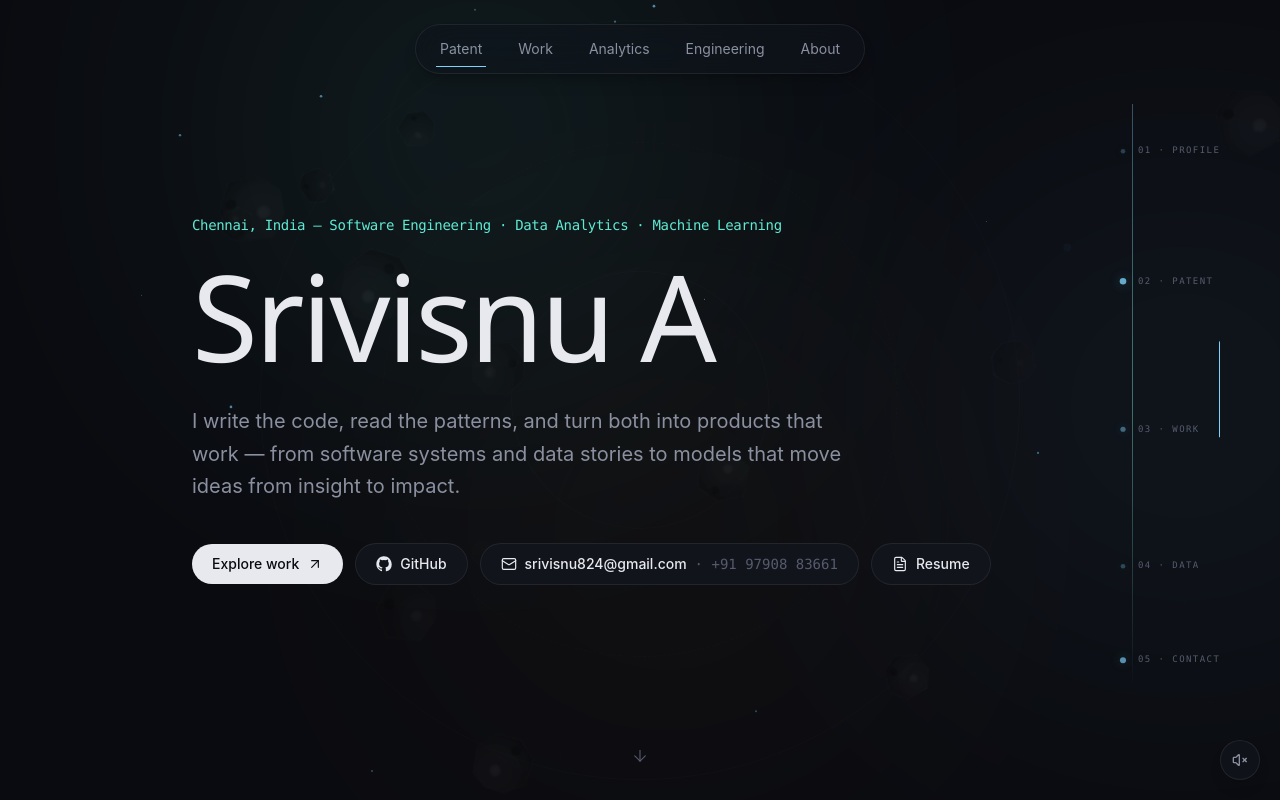
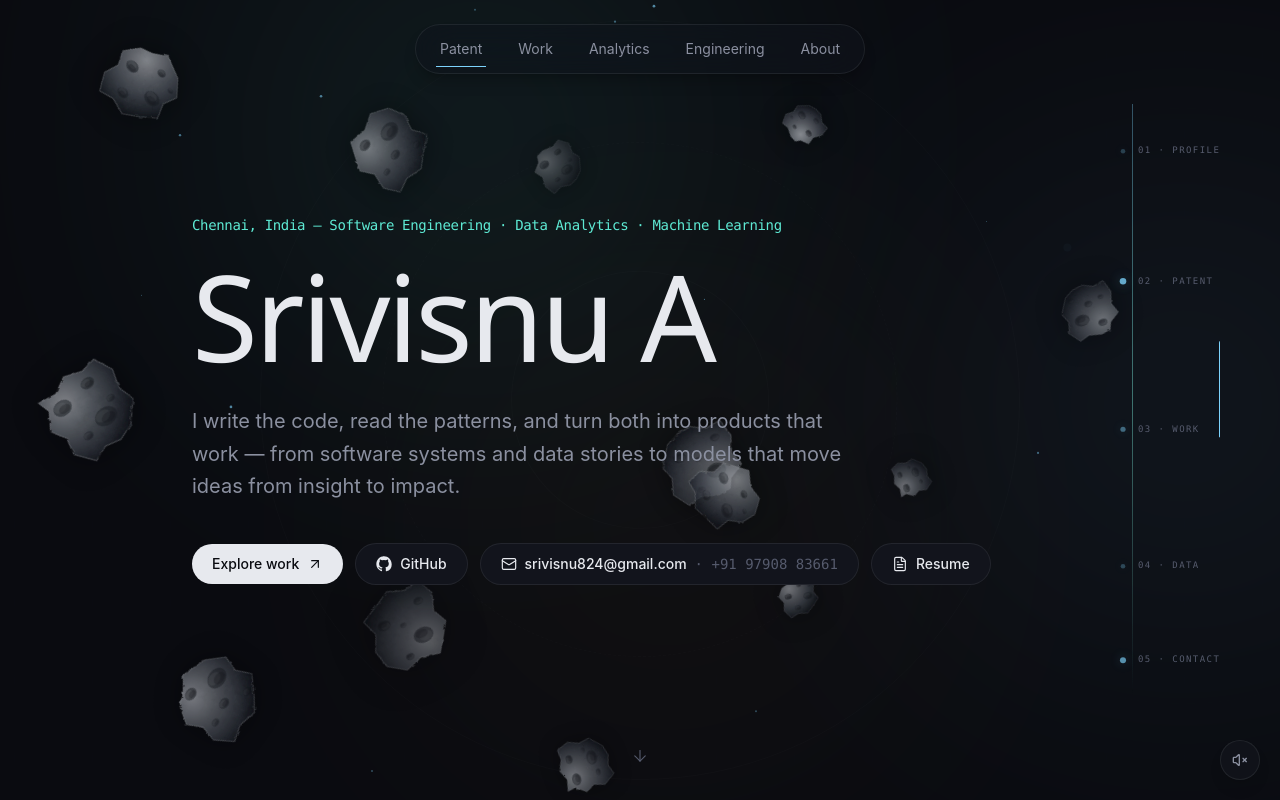
Before and after one commit to srivisnuA/portfolio, a Next.js app: page / in a window 1280 px wide. Shown: the top 800 px of the page. Built offline with nearby package versions, Linux system fonts and the light colour scheme.

Commit message:
Make interactive asteroids look more rocky and realistic

```diff
--- a/components/AsteroidGame.tsx
+++ b/components/AsteroidGame.tsx
@@ -13,29 +13,38 @@ type Asteroid = {
   driftX: number;
   driftY: number;
   spin: number;
-  shape: string;
+  shape: number;
+  tone: number;
 };
 
-const shapes = [
-  "polygon(50% 5%, 82% 18%, 98% 52%, 80% 86%, 48% 96%, 15% 80%, 4% 46%, 18% 16%)",
-  "polygon(38% 4%, 78% 12%, 96% 44%, 84% 78%, 55% 96%, 18% 84%, 5% 50%, 16% 20%)",
-  "polygon(50% 3%, 92% 28%, 88% 72%, 54% 97%, 20% 84%, 4% 50%, 18% 20%)",
-  "polygon(28% 6%, 72% 8%, 96% 38%, 82% 82%, 50% 97%, 12% 76%, 4% 40%)",
+const asteroidShapes = [
+  "M50 3 L70 10 L88 7 L98 28 L92 48 L97 67 L79 88 L60 95 L42 91 L25 98 L9 78 L13 59 L3 43 L15 24 L11 10 L32 13 Z",
+  "M43 4 L65 9 L82 4 L96 22 L91 42 L98 58 L83 83 L67 92 L49 95 L31 87 L12 91 L5 69 L11 49 L4 31 L22 19 L27 7 Z",
+  "M27 6 L50 11 L71 4 L91 18 L96 39 L87 58 L94 77 L69 90 L55 98 L34 91 L15 95 L6 75 L13 55 L5 38 L17 20 Z",
+  "M48 3 L77 13 L94 31 L88 49 L96 67 L77 84 L61 96 L39 91 L20 97 L7 76 L12 57 L3 40 L16 21 L31 15 Z",
+];
+
+const craterSets = [
+  [[29, 30, 11], [67, 24, 8], [62, 65, 13], [34, 71, 6], [78, 52, 5]],
+  [[35, 23, 8], [68, 37, 13], [49, 61, 7], [25, 66, 5], [76, 75, 6]],
+  [[26, 45, 9], [58, 24, 6], [73, 55, 11], [42, 77, 8], [82, 31, 4]],
+  [[36, 34, 12], [61, 17, 5], [74, 63, 8], [25, 73, 6], [53, 54, 4]],
 ];
 
 function createAsteroid(id: number): Asteroid {
   const direction = Math.random() > 0.5 ? 1 : -1;
   return {
     id,
-    left: 5 + Math.random() * 90,
-    top: 8 + Math.random() * 82,
-    size: 24 + Math.random() * 52,
+    left: 4 + Math.random() * 92,
+    top: 7 + Math.random() * 86,
+    size: 30 + Math.random() * 58,
     duration: 5 + Math.random() * 8,
     delay: Math.random() * 5,
     driftX: direction * (80 + Math.random() * 220),
     driftY: -120 + Math.random() * 240,
-    spin: (direction * (180 + Math.random() * 420)),
-    shape: shapes[Math.floor(Math.random() * shapes.length)],
+    spin: direction * (180 + Math.random() * 420),
+    shape: Math.floor(Math.random() * asteroidShapes.length),
+    tone: Math.floor(Math.random() * craterSets.length),
   };
 }
 
@@ -62,8 +71,8 @@ export default function AsteroidGame() {
 
       const master = ctx.createGain();
       master.gain.setValueAtTime(0.0001, now);
-      master.gain.exponentialRampToValueAtTime(0.075, now + 0.012);
-      master.gain.exponentialRampToValueAtTime(0.0001, now + 0.32);
+      master.gain.exponentialRampToValueAtTime(0.08, now + 0.012);
+      master.gain.exponentialRampToValueAtTime(0.0001, now + 0.34);
       master.connect(ctx.destination);
 
       const crack = ctx.createBufferSource();
@@ -73,14 +82,14 @@ export default function AsteroidGame() {
       crack.buffer = buffer;
       const filter = ctx.createBiquadFilter();
       filter.type = "lowpass";
-      filter.frequency.setValueAtTime(1800, now);
-      filter.frequency.exponentialRampToValueAtTime(320, now + 0.28);
+      filter.frequency.setValueAtTime(2100, now);
+      filter.frequency.exponentialRampToValueAtTime(280, now + 0.28);
       crack.connect(filter).connect(master);
 
       const boom = ctx.createOscillator();
       boom.type = "sine";
-      boom.frequency.setValueAtTime(115, now);
-      boom.frequency.exponentialRampToValueAtTime(42, now + 0.3);
+      boom.frequency.setValueAtTime(125, now);
+      boom.frequency.exponentialRampToValueAtTime(38, now + 0.32);
       boom.connect(master);
 
       crack.start(now);
@@ -89,7 +98,7 @@ export default function AsteroidGame() {
       boom.stop(now + 0.3);
       window.setTimeout(() => void ctx.close(), 500);
     } catch {
-      // Audio can be unavailable until a user gesture occurs; the visual effect still works.
+      // Audio remains optional until the browser permits audio from a gesture.
     }
   }, []);
 
@@ -108,41 +117,69 @@ export default function AsteroidGame() {
 
   return (
     <div aria-hidden="true" className="pointer-events-none fixed inset-0 z-[2] overflow-hidden">
-      {asteroids.map((asteroid) => (
+      {asteroids.map((asteroid) => {
+        const craters = craterSets[asteroid.tone];
+        return (
           <motion.button
             key={asteroid.id}
             type="button"
             aria-label="Destroy asteroid"
-          className="pointer-events-auto absolute rounded-full border border-white/[0.08] bg-white/[0.025] shadow-[inset_-7px_-9px_18px_rgba(0,0,0,0.45),0_0_24px_rgba(125,211,252,0.045)] backdrop-blur-[1px]"
+            className="pointer-events-auto absolute overflow-visible"
             style={{
               left: `${asteroid.left}%`,
               top: `${asteroid.top}%`,
               width: asteroid.size,
               height: asteroid.size,
-            clipPath: asteroid.shape,
               transform: "translate(-50%, -50%)",
             }}
-          initial={{ opacity: 0, scale: 0.15 }}
+            initial={{ opacity: 0, scale: 0.08 }}
             animate={{
-            opacity: [0, 0.68, 0.55, 0.7, 0],
-            scale: [0.35, 1, 1.16, 1.35, 2.4],
+              opacity: [0, 0.92, 0.7, 0.86, 0],
+              scale: [0.28, 1, 1.14, 1.34, 2.65],
               x: [0, asteroid.driftX * 0.2, asteroid.driftX * 0.55, asteroid.driftX, asteroid.driftX * 1.18],
               y: [0, asteroid.driftY * 0.15, asteroid.driftY * 0.45, asteroid.driftY, asteroid.driftY * 1.15],
               rotate: [0, asteroid.spin * 0.3, asteroid.spin * 0.65, asteroid.spin, asteroid.spin * 1.15],
             }}
-          transition={{
-            duration: asteroid.duration,
-            delay: asteroid.delay,
-            repeat: Infinity,
-            ease: "linear",
-          }}
-          whileHover={{ scale: 1.5, opacity: 1 }}
+            transition={{ duration: asteroid.duration, delay: asteroid.delay, repeat: Infinity, ease: "linear" }}
+            whileHover={{ scale: 1.45, opacity: 1 }}
+            onClick={(event) => explode(asteroid, event)}
           >
-          <span className="absolute inset-[14%] rounded-full bg-[radial-gradient(circle_at_32%_28%,rgba(231,233,238,0.18),transparent_22%),radial-gradient(circle_at_62%_70%,rgba(125,211,252,0.12),transparent_26%),#151820]" />
-          <span className="absolute left-[30%] top-[28%] h-[18%] w-[18%] rounded-full bg-white/[0.06] blur-[1px]" />
-          <span className="absolute bottom-[22%] right-[24%] h-[14%] w-[14%] rounded-full bg-black/35" />
+            <svg viewBox="0 0 100 100" className="h-full w-full overflow-visible drop-shadow-[0_0_12px_rgba(0,0,0,0.5)]">
+              <defs>
+                <radialGradient id={`rock-${asteroid.id}`} cx="32%" cy="25%" r="80%">
+                  <stop offset="0%" stopColor="#a4a7ad" stopOpacity="0.9" />
+                  <stop offset="38%" stopColor="#62666d" stopOpacity="0.96" />
+                  <stop offset="72%" stopColor="#343840" stopOpacity="1" />
+                  <stop offset="100%" stopColor="#11141a" stopOpacity="1" />
+                </radialGradient>
+                <filter id={`rockTexture-${asteroid.id}`} x="-20%" y="-20%" width="140%" height="140%">
+                  <feTurbulence type="fractalNoise" baseFrequency="0.14" numOctaves="3" seed={asteroid.id + 11} result="noise" />
+                  <feDisplacementMap in="SourceGraphic" in2="noise" scale="4" />
+                </filter>
+              </defs>
+
+              <path
+                d={asteroidShapes[asteroid.shape]}
+                fill={`url(#rock-${asteroid.id})`}
+                stroke="#b7bac1"
+                strokeOpacity="0.28"
+                strokeWidth="1.1"
+                filter={`url(#rockTexture-${asteroid.id})`}
+              />
+
+              {craters.map(([cx, cy, radius], index) => (
+                <g key={index} opacity={0.82 - index * 0.08}>
+                  <ellipse cx={cx} cy={cy} rx={radius} ry={radius * 0.76} fill="#11141a" opacity="0.58" />
+                  <ellipse cx={cx - radius * 0.2} cy={cy - radius * 0.16} rx={radius * 0.68} ry={radius * 0.46} fill="#a0a3aa" opacity="0.16" />
+                  <ellipse cx={cx + radius * 0.12} cy={cy + radius * 0.18} rx={radius * 0.64} ry={radius * 0.4} fill="#05070b" opacity="0.35" />
+                </g>
+              ))}
+
+              <path d={asteroidShapes[asteroid.shape]} fill="none" stroke="#f4f5f6" strokeOpacity="0.08" strokeWidth="1.5" />
+            </svg>
           </motion.button>
-      ))}
+        );
+      })}
 
       <AnimatePresence>
         {bursts.map((burst) => (
@@ -150,17 +187,26 @@ export default function AsteroidGame() {
             key={burst.id}
             className="pointer-events-none fixed z-[4]"
             style={{ left: burst.x, top: burst.y }}
-            initial={{ opacity: 1, scale: 0.2 }}
-            animate={{ opacity: 0, scale: 2.5 }}
+            initial={{ opacity: 1, scale: 0.15 }}
+            animate={{ opacity: 0, scale: 3.8 }}
             exit={{ opacity: 0 }}
+            transition={{ duration: 0.72, ease: "easeOut" }}
+          >
+            <div className="h-3 w-3 -translate-x-1/2 -translate-y-1/2 rounded-full bg-[var(--accent-cyan)] shadow-[0_0_30px_12px_rgba(125,211,252,0.34)]" />
+            <motion.div
+              className="absolute left-1/2 top-1/2 h-10 w-10 -translate-x-1/2 -translate-y-1/2 rounded-full border border-[var(--accent-cyan)]/45"
+              animate={{ scale: [0.2, 4.5], opacity: [0.9, 0] }}
               transition={{ duration: 0.65, ease: "easeOut" }}
-          >
-            <div className="h-3 w-3 -translate-x-1/2 -translate-y-1/2 rounded-full bg-[var(--accent-cyan)] shadow-[0_0_28px_10px_rgba(125,211,252,0.32)]" />
-            <motion.div
-              className="absolute left-1/2 top-1/2 h-10 w-10 -translate-x-1/2 -translate-y-1/2 rounded-full border border-[var(--accent-cyan)]/35"
-              animate={{ scale: [0.3, 3.8], opacity: [0.8, 0] }}
-              transition={{ duration: 0.6, ease: "easeOut" }}
             />
+            {Array.from({ length: 8 }).map((_, index) => (
+              <motion.i
+                key={index}
+                className="absolute left-1/2 top-1/2 block h-px w-5 origin-left bg-[var(--accent-cyan)]/70"
+                style={{ rotate: index * 45 }}
+                animate={{ x: [0, 42 + index * 4], opacity: [0.9, 0], scaleX: [0.5, 1] }}
+                transition={{ duration: 0.48 + index * 0.015, ease: "easeOut" }}
+              />
+            ))}
           </motion.div>
         ))}
       </AnimatePresence>
```
Lines whose indentation alone changed are shown as unchanged.
